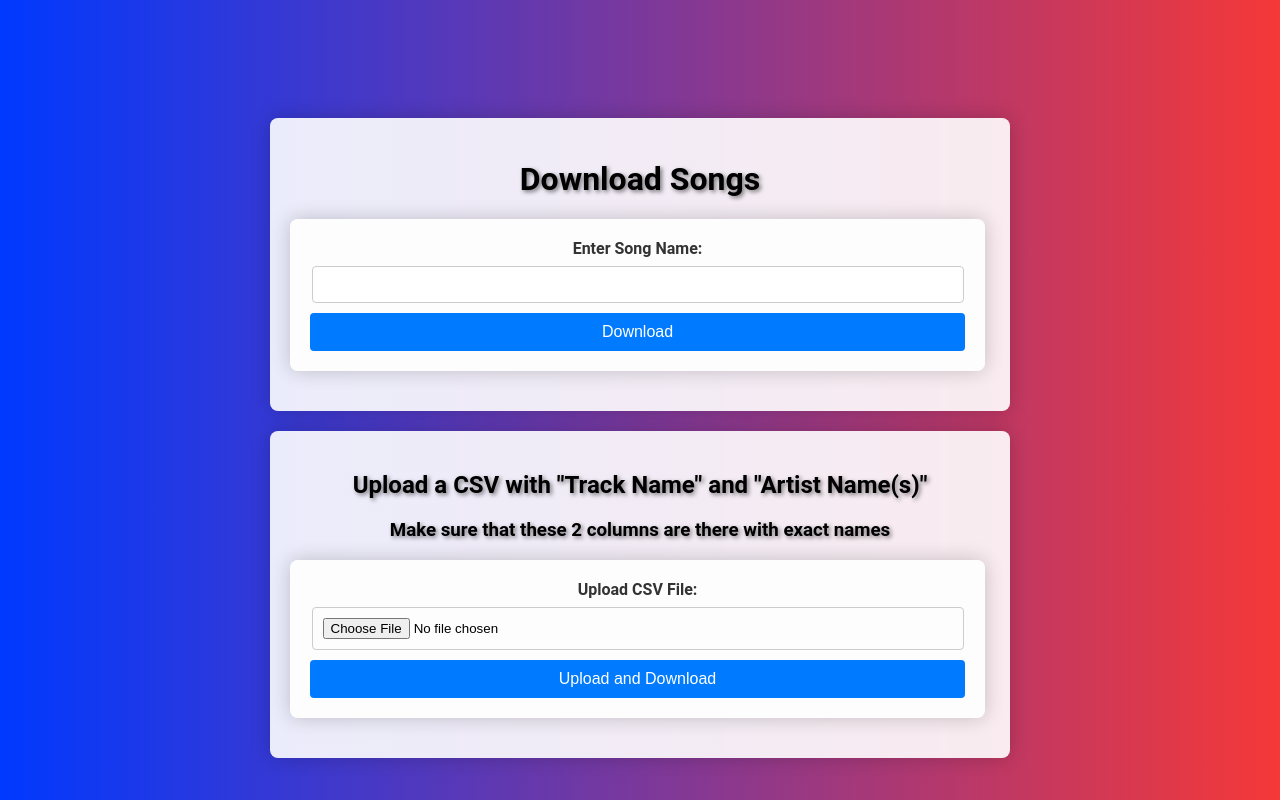
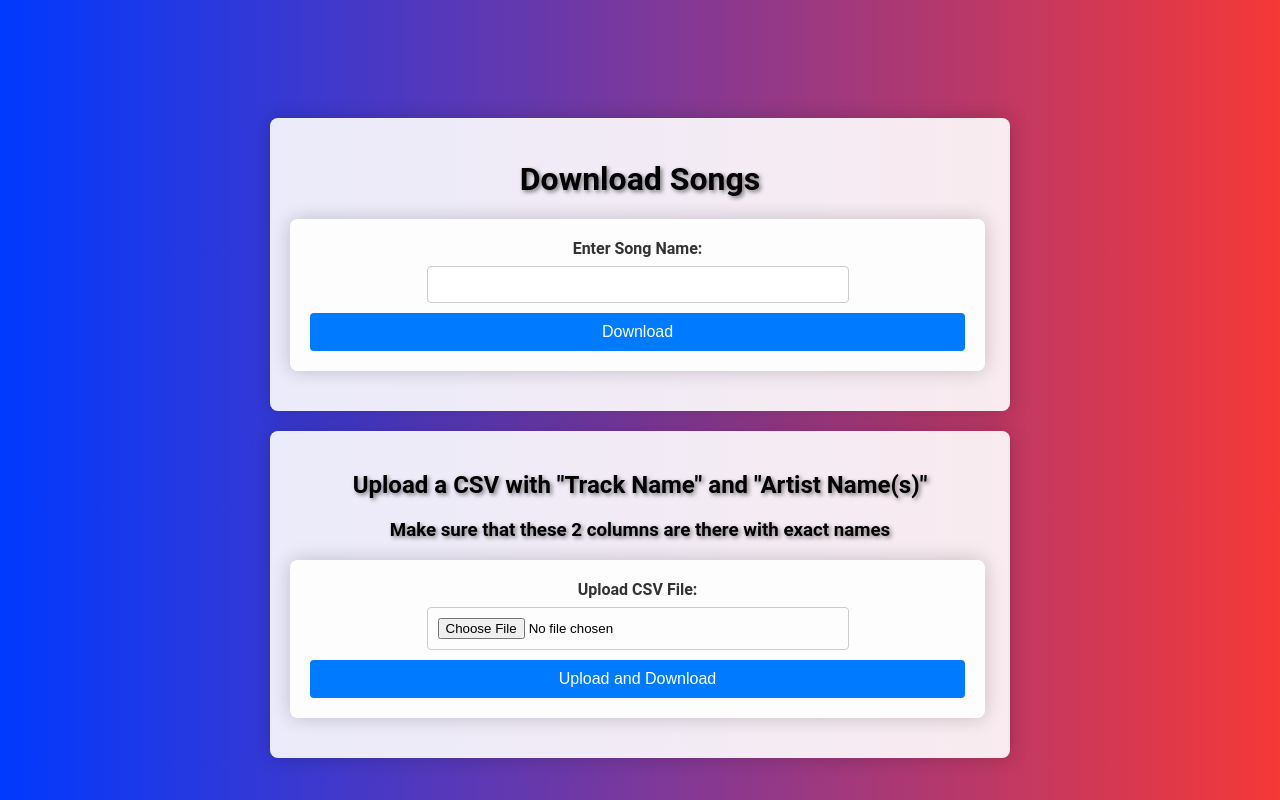
Before and after one commit to milindk20/Musicfy_py, a Python web app: template Linux/templates/index.html in a window 1280 px wide. Run offline with Jinja, Linux system fonts and the light colour scheme; the template is opened without the code that fills it, so the values that code supplies are empty.

Commit message:
Reduce max-width of input fields in the form for improved layout

```diff
--- a/Linux/templates/index.html
+++ b/Linux/templates/index.html
@@ -43,7 +43,7 @@
             margin-bottom: 10px;
             border: 1px solid #ccc;
             border-radius: 4px;
-            max-width: 630px;
+            max-width: 400px;
         }
         button {
             width: 100%;
```
